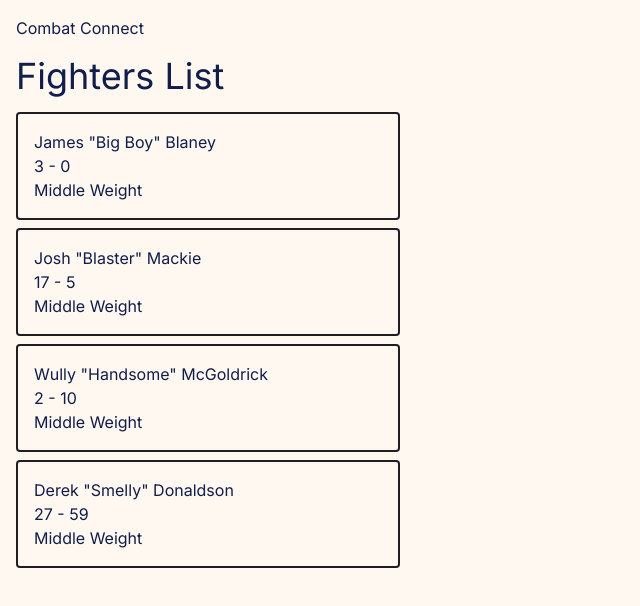
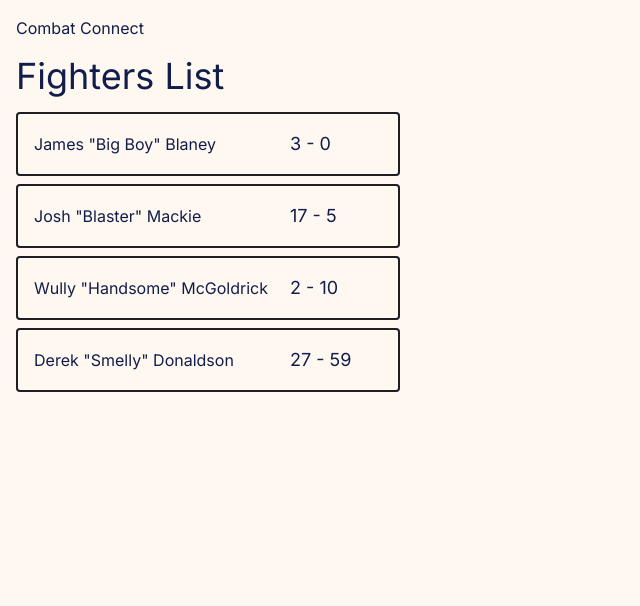
Before and after one commit to MackieJG/FightMatcher, a Next.js app: page /users/view-all-fighters in a window 1280 px wide. Shown: the top 606 px of the page, without its empty margins (0-640 px from the left). Built offline with nearby package versions, Linux system fonts and the light colour scheme.

Commit message:
added key to map childern

```diff
--- a/src/app/users/view-all-fighters/page.tsx
+++ b/src/app/users/view-all-fighters/page.tsx
@@ -74,14 +74,16 @@ export default function FightersListPage() {
       <div className="flex flex-col gap-2">
         {fighterList.map((fighter) => {
           return (
-            <div className="w-96 h-auto border-2 border-themeBlack rounded bg-mainBackground text-mainText p-4 flex flex-col">
-              <p>
+            <div
+              key={fighter.id}
+              className="w-96 h-auto border-2 border-themeBlack rounded bg-mainBackground text-mainText p-4 flex gap-4 items-center"
+            >
+              <section className="w-60">
                 {fighter.firstName} "{fighter.nickName}" {fighter.lastName}
-              </p>
-              <p>
+              </section>
+              <section className="text-lg">
                 {fighter.wins} - {fighter.losses}
-              </p>
-              <p>{fighter.weightClass}</p>
+              </section>
             </div>
           );
         })}
```
